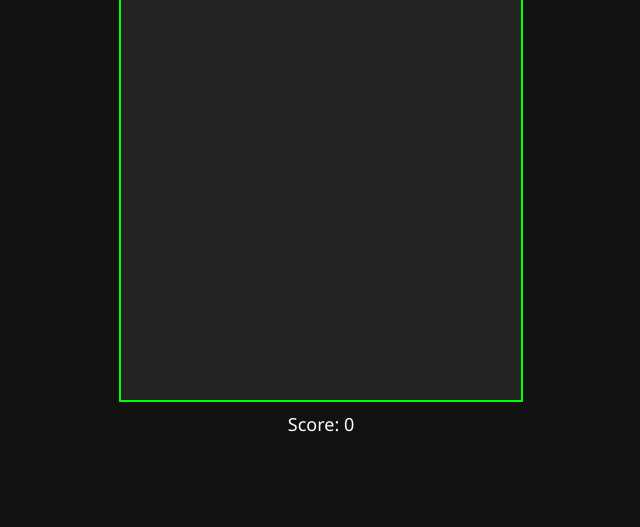
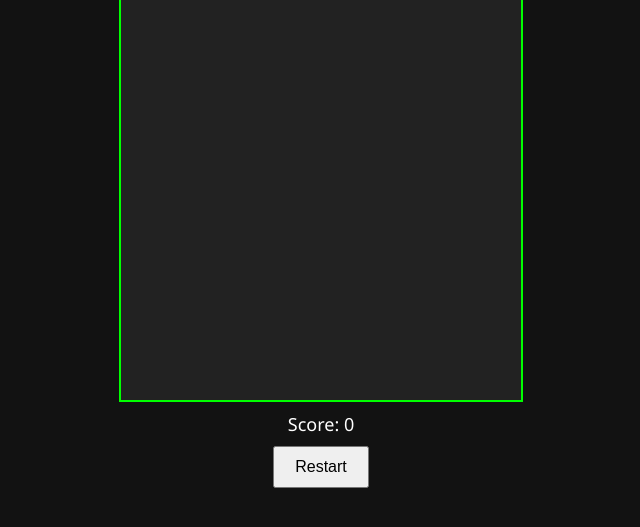
Before and after one commit to joshua224435/J-snakes, a plain HTML site: page index.html in a window 1280 px wide. Shown: the part 95-622 px from the top of the page, without its empty margins (319-959 px from the left). Drawn offline with Linux system fonts and the light colour scheme.

Commit message:
Update index.html

```diff
--- a/index.html
+++ b/index.html
@@ -36,7 +36,7 @@
   <h1>Snake Game by Jake</h1>
   <canvas id="gameCanvas" width="400" height="400"></canvas>
   <div id="score">Score: 0</div>
-
+<button onclick="restartGame()" style="margin-top: 10px; padding: 10px 20px; font-size: 16px;">Restart</button>
   <script>
     const canvas = document.getElementById("gameCanvas");
     const ctx = canvas.getContext("2d
```
